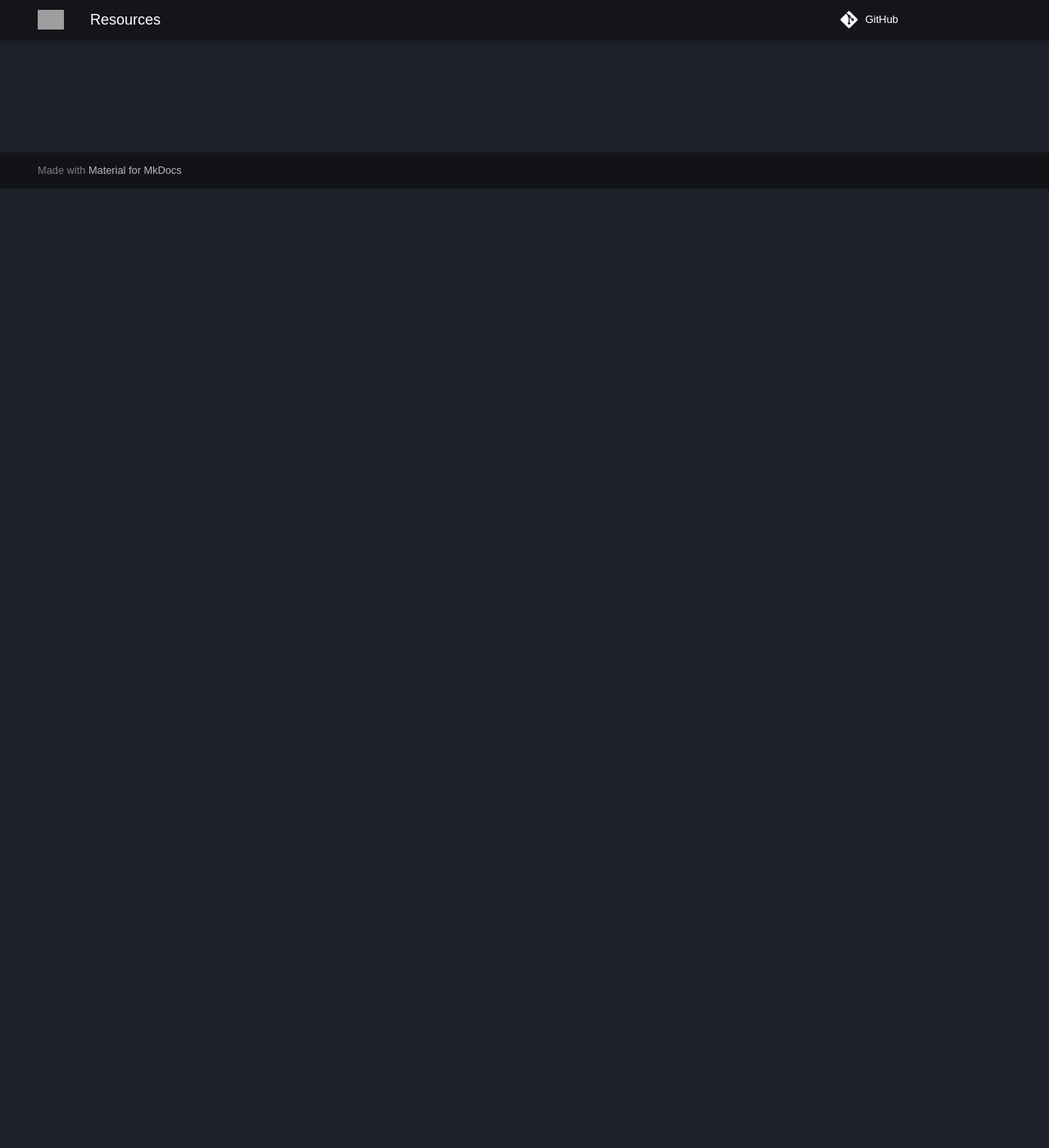
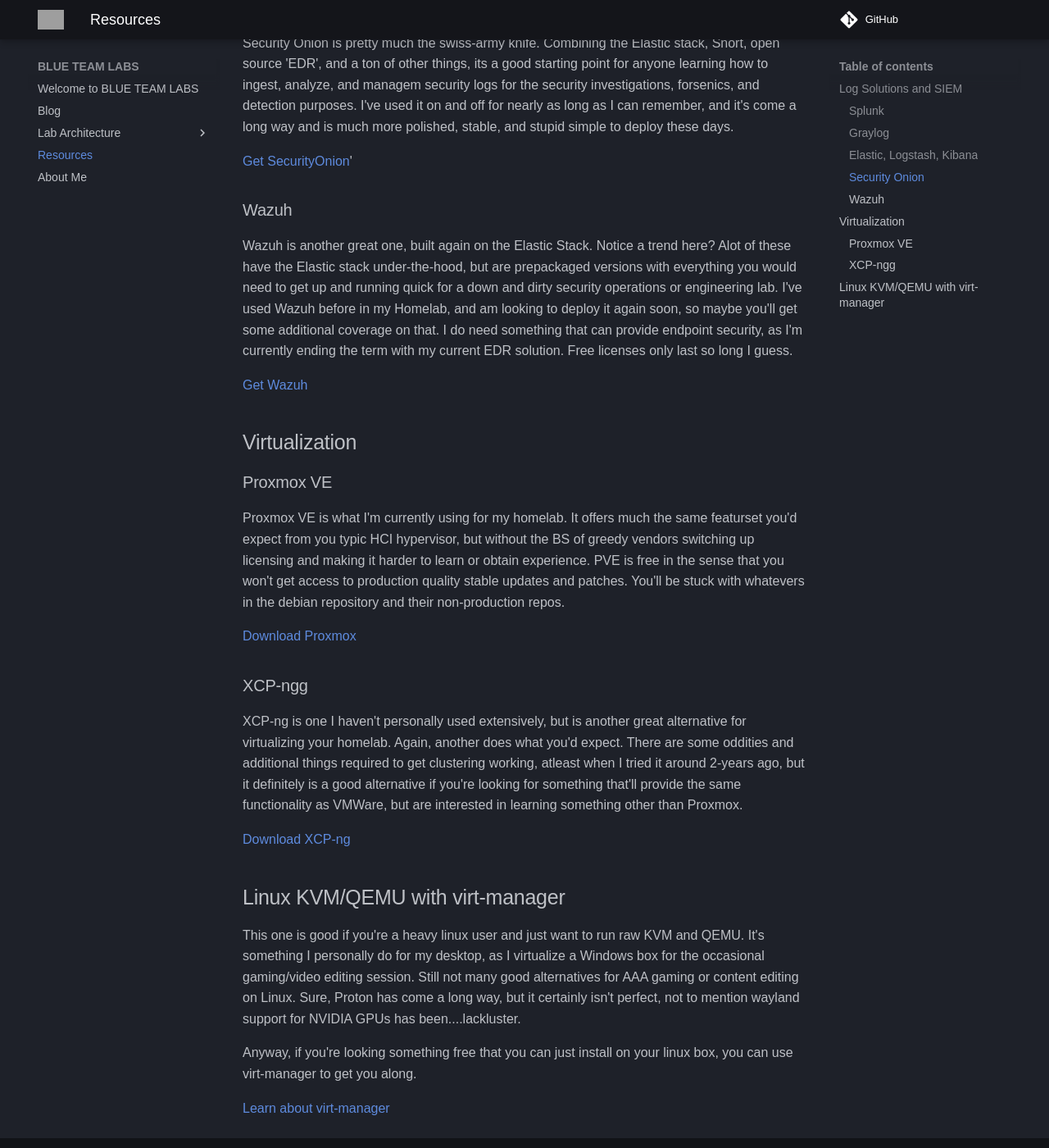
Before and after one commit to blueteamboss/blueteamlabs.io, an MkDocs documentation site: the page built from docs/resources.md, in a window 1280 px wide and 1400 px high, scrolled down 1170 px. Shown: the whole window at 82% size. Built offline with MkDocs 1.6.1 and Material for MkDocs 9.7.7, drawn with Linux system fonts in a browser that asks for light colours; some web fonts are replaced; comment, search, counter and statistics services are not loaded; some of the changed text lies outside the part shown; grey boxes are pictures that could not be loaded.

```diff
--- a/docs/resources.md
+++ b/docs/resources.md
@@ -18,3 +18,37 @@
 It's free and unlimited ingest.
 
 [Download Graylog Open](https://graylog.org/downloads/)
+
+
+### Elastic, Logstash, Kibana
+Honestly, I wouldn't recommend this one personnally. While it does have widespread adoption in the larger data analytics and business intelligence space, for security there are far better pre-packaged, less labor intesive solutions. It does have an "on-prem/self-hosted" variant that can get you ingesting data and analyzing it, but much of the "security" features are locked behind paywalls and will need to be manually built out. Plus, its really a beast to manage if you intend to run it for any prolonged period of time.
+
+[Get Elastic](https://www.elastic.co/downloads)
+
+### Security Onion
+Security Onion is pretty much the swiss-army knife. Combining the Elastic stack, Snort, open source 'EDR', and a ton of other things, its a good starting point for anyone learning how to ingest, analyze, and managem security logs for the security investigations, forsenics, and detection purposes. I've used it on and off for nearly as long as I can remember, and it's come a long way and is much more polished, stable, and stupid simple to deploy these days.
+
+[Get SecurityOnion](https://github.com/Security-Onion-Solutions/securityonion/blob/2.4/main/DOWNLOAD_AND_VERIFY_ISO.md)'
+
+### Wazuh
+Wazuh is another great one, built again on the Elastic Stack. Notice a trend here? Alot of these have the Elastic stack under-the-hood, but are prepackaged versions with everything you would need to get up and running quick for a down and dirty security operations or engineering lab. I've used Wazuh before in my Homelab, and am looking to deploy it again soon, so maybe you'll get some additional coverage on that. I do need something that can provide endpoint security, as I'm currently ending the term with my current EDR solution. Free licenses only last so long I guess.
+
+[Get Wazuh](https://wazuh.com/)
+
+## Virtualization
+### Proxmox VE
+Proxmox VE is what I'm currently using for my homelab. It offers much the same featurset you'd expect from you typic HCI hypervisor, but without the BS of greedy vendors switching up licensing and making it harder to learn or obtain experience. PVE is free in the sense that you won't get access to production quality stable updates and patches. You'll be stuck with whatevers in the debian repository and their non-production repos.
+
+[Download Proxmox](https://www.proxmox.com/en/downloads)
+
+### XCP-ngg
+XCP-ng is one I haven't personally used extensively, but is another great alternative for virtualizing your homelab. Again, another does what you'd expect. There are some oddities and additional things required to get clustering working, atleast when I tried it around 2-years ago, but it definitely is a good alternative if you're looking for something that'll provide the same functionality as VMWare, but are interested in learning something other than Proxmox.
+
+[Download XCP-ng](https://xcp-ng.org/#easy-to-install)
+
+## Linux KVM/QEMU with virt-manager
+This one is good if you're a heavy linux user and just want to run raw KVM and QEMU. It's something I personally do for my desktop, as I virtualize a Windows box for the occasional gaming/video editing session. Still not many good alternatives for AAA gaming or content editing on Linux. Sure, Proton has come a long way, but it certainly isn't perfect, not to mention wayland support for NVIDIA GPUs has been....lackluster.
+
+Anyway, if you're looking something free that you can just install on your linux box, you can use virt-manager to get you along.
+
+[Learn about virt-manager](https://virt-manager.org/)
```
Also changed, not shown: docs/arch/network-security.md (+4 -4 lines), 1 other file.
